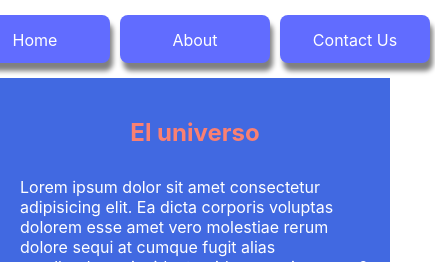
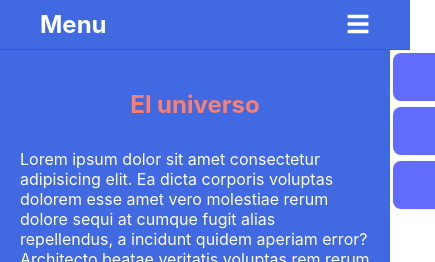
Before and after one commit to nickothan/routes, a React (Create React App) app: page / in a window 390 px wide. Shown: the top 262 px of the page, 435 px wide, since content can reach past the window. Built offline with nearby package versions, Linux system fonts and the light colour scheme.

Commit message:
Update  NavBar mobil

```diff
--- a/src/Router/Router.jsx
+++ b/src/Router/Router.jsx
@@ -1,8 +1,7 @@
 import React from "react";
-import {BrowserRouter, Switch, Route, Link} from "react-router-dom";
+import {BrowserRouter, Switch, Route} from "react-router-dom";
 
-import {Header} from "./style.js";
-
+import Header from "../components/Header";
 import Home from "../Pages/Home";
 import About from "../Pages/About";
 import ContactUs from "../Pages/ContactUs";
@@ -10,27 +9,7 @@ import ContactUs from "../Pages/ContactUs";
 export default function Router() {
     return (
         <BrowserRouter>
-            <Header>
-                <nav>
-                    <ul>
-                        <li>
-                            <Link to="/" className="btn-pr">
-                                Home
-                            </Link>
-                        </li>
-                        <li>
-                            <Link to="/about" className="btn-pr">
-                                About
-                            </Link>
-                        </li>
-                        <li>
-                            <Link to="/contact-us" className="btn-pr">
-                                Contact Us
-                            </Link>
-                        </li>
-                    </ul>
-                </nav>
-
+            <Header />
             {/* A <Switch> looks through its children <Route>s and
         renders the first one that matches the current URL. */}
             <Switch>
@@ -44,7 +23,6 @@ export default function Router() {
                     <Home />
                 </Route>
             </Switch>
-            </Header>
         </BrowserRouter>
     );
 }
--- a/src/components/Header/Header.jsx
+++ b/src/components/Header/Header.jsx
@@ -1,16 +1,49 @@
-import {Header} from "./style.js";
+import {useState} from "react";
+import {Link} from "react-router-dom";
+import {FontAwesomeIcon} from "@fortawesome/react-fontawesome";
+import {faBars} from "@fortawesome/free-solid-svg-icons";
 
-export default function Resume() {
+import {ContenidoHeader} from "./style.js";
+
+export default function Header() {
+    const [isOpen, setIsOpen] = useState(false);
+
+    const handleOpenMenu = () => {
+        setIsOpen(!isOpen);
+    };
+
+    const closeMenu = () => {
+        setIsOpen(false);
+    };
+
     return (
-        <Header>
-            <div className="contenidoHeader">
-                <div className="logo"></div>
-                <nav>
-                    <button>Inicio</button>
-                    <button>Cotactanos</button>
-                    <button>Sobre nosotros</button>
-                </nav>
+        <ContenidoHeader isOpen={isOpen}>
+            <div className="menu-movil">
+                <h2>Menu</h2>
+                <button onClick={handleOpenMenu}>
+                    <FontAwesomeIcon icon={faBars} />
+                </button>
             </div>
-        </Header>
+
+            <nav>
+                <ul>
+                    <li>
+                        <Link to="/" className="btn-pr" onClick={closeMenu}>
+                            Home
+                        </Link>
+                    </li>
+                    <li>
+                        <Link to="/about" className="btn-pr" onClick={closeMenu}>
+                            About
+                        </Link>
+                    </li>
+                    <li>
+                        <Link to="/contact-us" className="btn-pr" onClick={closeMenu}>
+                            Contact Us
+                        </Link>
+                    </li>
+                </ul>
+            </nav>
+        </ContenidoHeader>
     );
 }
--- a/src/components/Header/style.js
+++ b/src/components/Header/style.js
@@ -1,3 +1,135 @@
 import styled from "styled-components";
 
-export const Header = styled.div``;
+export const ContenidoHeader = styled.div`
+    width: 100%;
+
+    position. absolut;
+
+    .menu-movil{
+
+        border: none;
+        width: 100%;
+        display: none;
+
+        h2 {
+            margin-left: 30px;
+        }
+
+        @media (max-width: 768px) {
+            display: flex;
+            justify-content: space-between;
+            background-color: royalblue;
+            color: white;
+            border-bottom: 1px solid blueviolet;
+            padding: 10px;
+            cursor: pointer;
+
+            button {
+
+                cursor: pointer;
+
+                margin-right: 30px;
+
+                background: transparent;
+
+                color: white;
+
+                border: 0;
+
+            }
+            svg{
+                height: 24px;
+                width: 24px;
+            }
+        }
+    }
+
+    nav {
+        width: 100%;
+
+        max-width: 1024px;
+
+        margin: auto;
+
+        display: flex;
+        justify-content: space-evenly;
+
+
+
+        ul {
+            display: flex;
+            flex-direction: row;
+            float: right;
+            width: 50%;
+
+            li {
+                width: 100%;
+                list-style: none;
+                float: right;
+
+                .btn-pr {
+                    float: left;
+                    background-color: #616cff;
+                    color: white;
+                    font-size: 16px;
+                    text-align: center;
+                    text-decoration: none;
+                    line-height: 50px;
+                    margin: 5px;
+                    width: 150px;
+                    height: 48px;
+                    border: none;
+                    border-radius: 8px;
+                    box-shadow: 3px 8px 5px grey;
+                    cursor: pointer;
+                }
+
+                .btn-pr:hover {
+                    box-shadow: 2px 5px 5px grey;
+                }
+
+                .btn-pr:active {
+                    opacity: 90%;
+                    box-shadow: none;
+                }
+            }
+        }
+
+        @media (max-width: 768px) {
+            background-color: #fff;
+
+            position:fixed
+            width: 100%;
+            height: calc;
+            position: fixed;
+            left: 100%;
+
+            justify-content: center;
+
+            transition: left .5s;
+
+            ${({isOpen}) =>
+                isOpen &&
+                `
+            left: 0;
+        `}
+
+            ul {
+                width: 100%;
+                flex-direction: column;
+
+                li {
+                    display: block;
+                    width: 100%;
+
+                    .btn-pr {
+                        width: 90%;
+                        margin: 3px;
+                        box-shadow: none;
+                    }
+                }
+            }
+        }
+    }
+
+`;
--- a/src/index.css
+++ b/src/index.css
@@ -19,28 +19,3 @@ body {
 code {
     font-family: source-code-pro, Menlo, Monaco, Consolas, "Courier New", monospace;
 }
-
-/*Boton primario*/
-.btn-pr {
-    float: left;
-    background-color: #616cff;
-    color: white;
-    font-size: 16px;
-    text-align: center;
-    text-decoration: none;
-    line-height: 50px;
-    margin: 5px;
-    width: 150px;
-    height: 48px;
-    border: none;
-    border-radius: 8px;
-    box-shadow: 3px 8px 5px grey;
-    cursor: pointer;
-}
-.btn-pr:hover {
-    box-shadow: 2px 5px 5px grey;
-}
-.btn-pr:active {
-    opacity: 90%;
-    box-shadow: none;
-}
```
Lines whose indentation alone changed are shown as unchanged.
